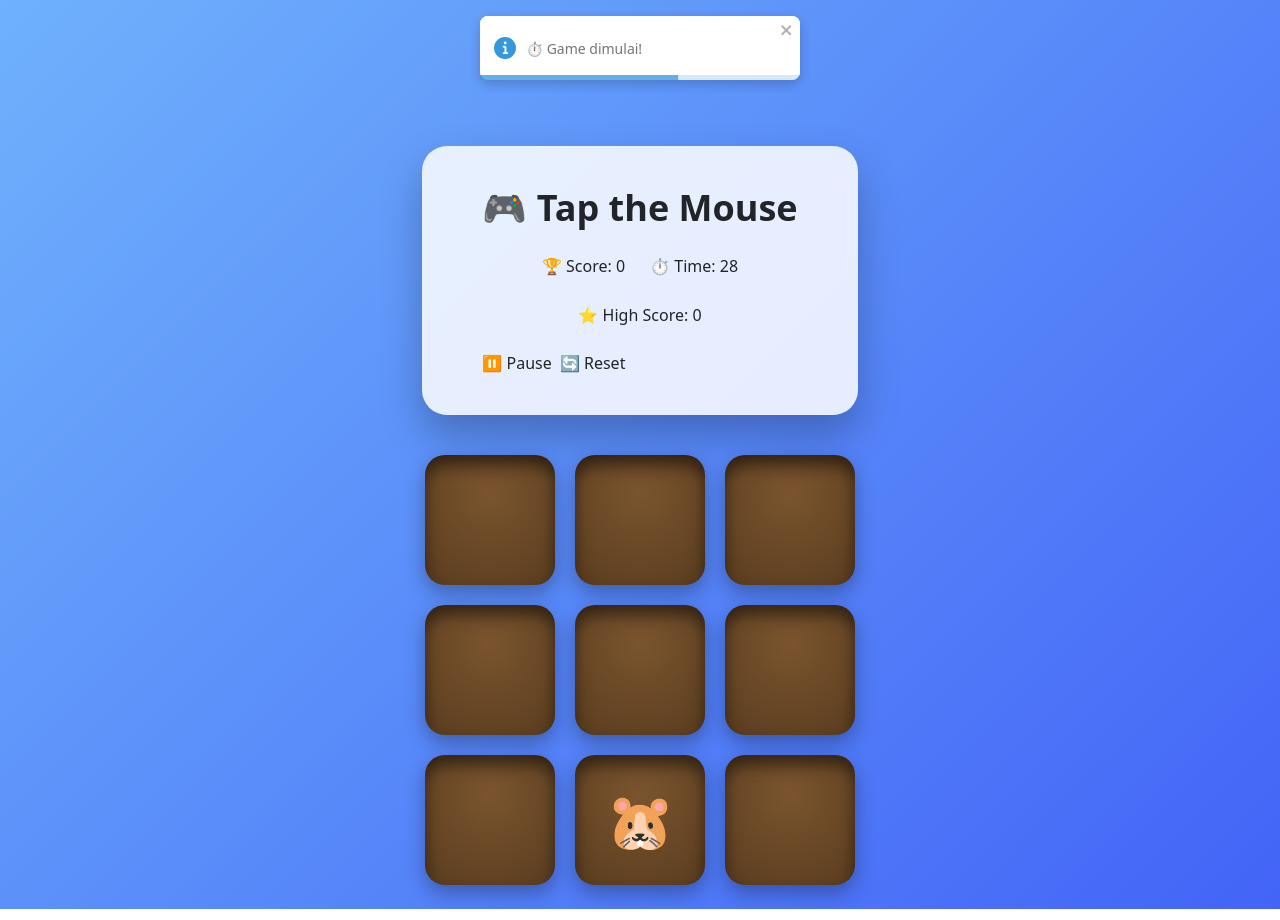
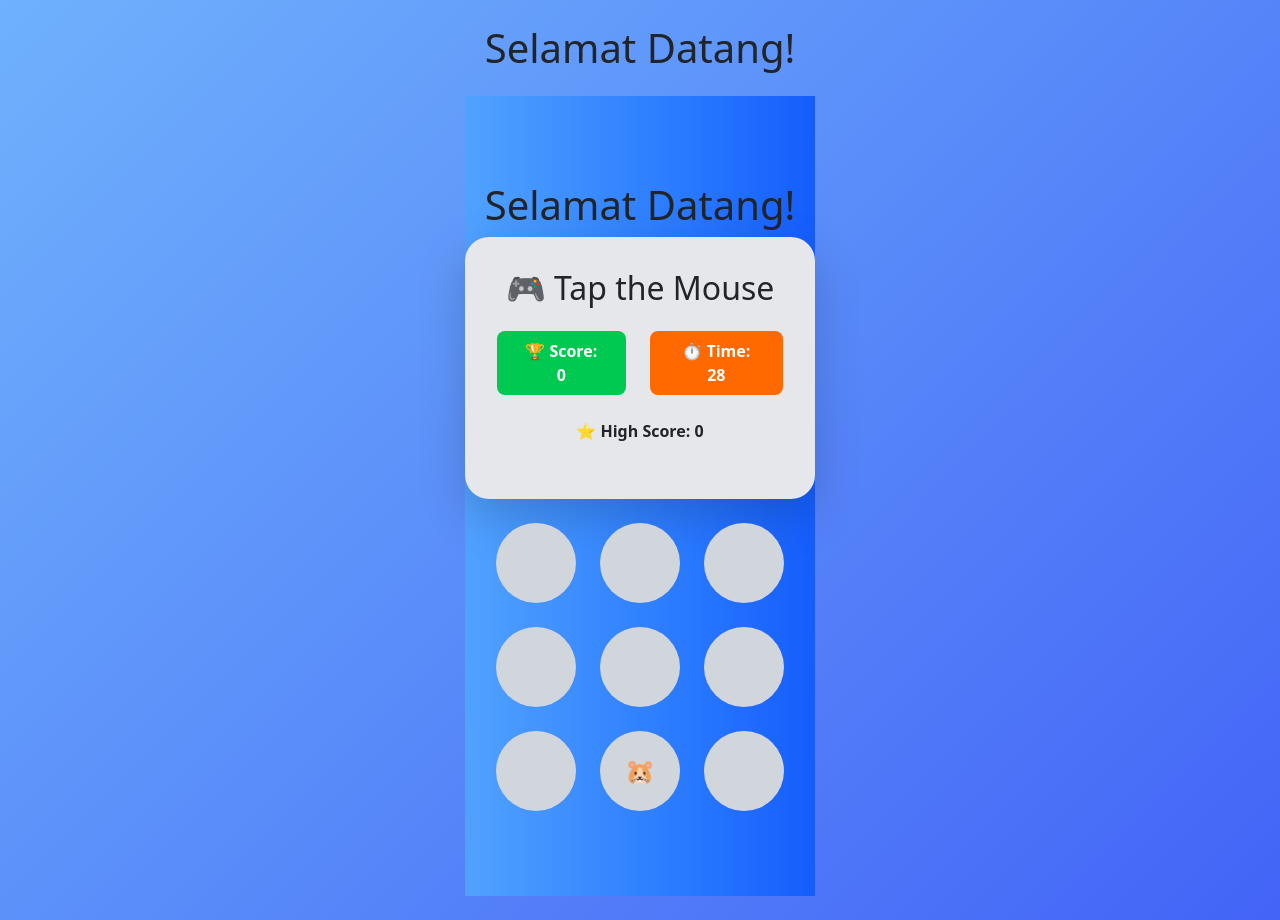
Before and after one commit to mithagresiaharahap241713057-droid/react-hooks-y-xxxx, a Next.js app: page /home in a window 1280 px wide. Both pictures are taken after a click on the button "🚀 Start Game". Built offline with nearby package versions, Linux system fonts and the light colour scheme.

Commit message:
Update Game1.tsx
initial commit

```diff
--- a/src/components/Game1.tsx
+++ b/src/components/Game1.tsx
@@ -1,8 +1,6 @@
 "use client";
 
 import { useState, useEffect } from "react";
-import { toast, ToastContainer } from "react-toastify";
-import "react-toastify/dist/ReactToastify.css";
 
 export default function Game1() {
     const holes = Array.from({ length: 9 });
@@ -45,7 +43,6 @@ export default function Game1() {
                     return 0;
                 }
 
-                // 🔥 speed makin cepat tiap 5 detik
                 if (prev % 5 === 0) {
                     setSpeed((s) => Math.max(300, s - 50));
                 }
@@ -57,12 +54,11 @@ export default function Game1() {
         return () => clearInterval(countdown);
     }, [gameActive, paused]);
 
+    // ❌ HIT TANPA TOAST
     const hitMole = (index: number) => {
         if (index === moleIndex && gameActive && !paused) {
             setScore((prev) => prev + 1);
             setMoleIndex(null);
-
-            toast.success("🎯 Hit!", { autoClose: 500 });
         }
     };
 
@@ -72,85 +68,67 @@ export default function Game1() {
         setSpeed(700);
         setGameActive(true);
         setPaused(false);
-
-        toast.info("⏱️ Game dimulai!");
     };
 
     const endGame = () => {
         setGameActive(false);
         setPaused(false);
 
-        toast.info("⏰ Waktu habis!");
-
         if (score > highScore) {
             localStorage.setItem("whack_highscore", score.toString());
             setHighScore(score);
-            toast.success("🔥 New High Score!");
         }
     };
 
-    const resetGame = () => {
-        setScore(0);
-        setTime(30);
-        setGameActive(false);
-        setPaused(false);
-        setSpeed(700);
-        setMoleIndex(null);
+    return (
+        <div className="flex flex-col items-center justify-center min-h-screen bg-gradient-to-r from-blue-400 to-blue-600">
 
-        toast.info("Game di-reset");
-    };
+            <h1 className="text-4xl font-bold mb-6">Selamat Datang!</h1>
 
-    const togglePause = () => {
-        setPaused(!paused);
-        toast.info(paused ? "▶️ Resume" : "⏸️ Pause");
-    };
+            <div className="bg-gray-200 p-8 rounded-3xl shadow-lg text-center w-[350px]">
 
-    return (
-        <div className="game-container">
-            <div className="game-panel">
-                <h1 className="game-title">🎮 Tap the Mouse</h1>
+                <h2 className="text-2xl font-bold mb-4">🎮 Tap the Mouse</h2>
 
-                <div className="game-stats">
-                    <div>🏆 Score: {score}</div>
-                    <div>⏱️ Time: {time}</div>
+                {/* STATS */}
+                <div className="flex justify-center gap-4 mb-4">
+                    <div className="bg-green-500 text-white px-4 py-2 rounded-lg font-semibold">
+                        🏆 Score: {score}
+                    </div>
+                    <div className="bg-orange-500 text-white px-4 py-2 rounded-lg font-semibold">
+                        ⏱️ Time: {time}
+                    </div>
                 </div>
 
-                <div>⭐ High Score: {highScore}</div>
+                <div className="mb-4 font-semibold">
+                    ⭐ High Score: {highScore}
+                </div>
 
                 {!gameActive && (
-                    <button className="start-btn" onClick={startGame}>
+                    <button
+                        onClick={startGame}
+                        className="bg-gradient-to-r from-purple-500 to-indigo-500 text-white px-6 py-2 rounded-xl font-semibold"
+                    >
                         🚀 Start Game
                     </button>
                 )}
-
-                {gameActive && (
-                    <div className="flex gap-2 mt-4">
-                        <button onClick={togglePause}>
-                            {paused ? "▶️ Resume" : "⏸️ Pause"}
-                        </button>
-
-                        <button onClick={resetGame}>
-                            🔄 Reset
-                        </button>
-                    </div>
-                )}
             </div>
 
-            <div className="game-grid">
+            {/* GRID */}
+            {gameActive && (
+                <div className="grid grid-cols-3 gap-4 mt-6">
                     {holes.map((_, index) => (
                         <div
                             key={index}
                             onClick={() => hitMole(index)}
-                        className="hole"
+                            className="w-20 h-20 bg-gray-300 rounded-full flex items-center justify-center cursor-pointer"
                         >
                             {moleIndex === index && !paused && (
-                            <div className="mole">🐹</div>
+                                <span className="text-2xl">🐹</span>
                             )}
                         </div>
                     ))}
                 </div>
-
-            <ToastContainer position="top-center" autoClose={1000} />
+            )}
         </div>
     );
 }
```
Lines whose indentation alone changed are shown as unchanged.
